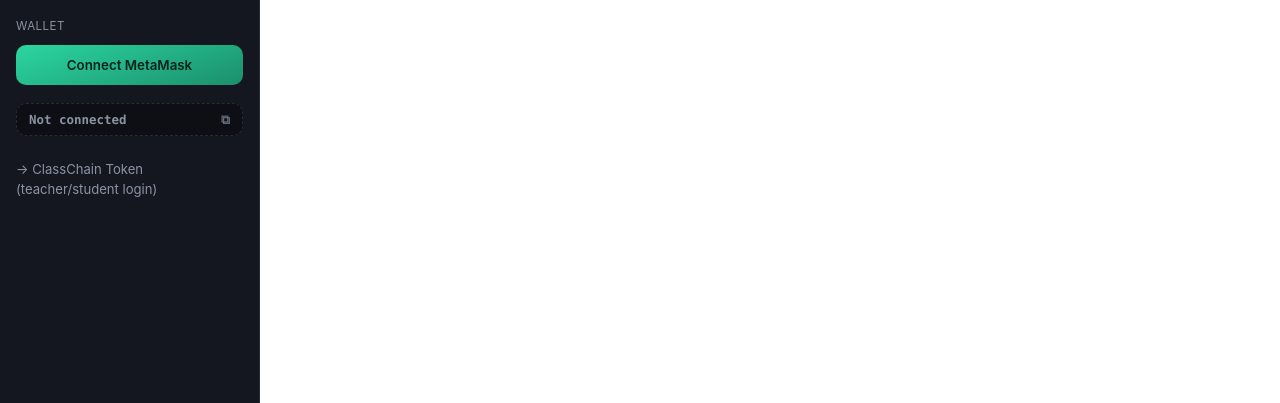
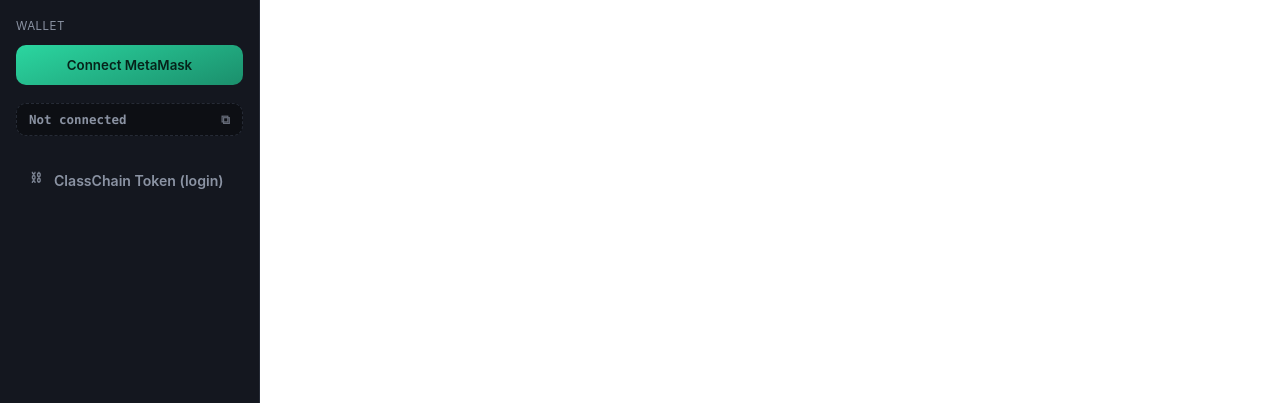
Before and after one commit to anjiri1684/Training-UI-for-the-Sepolia-Training-USDT-USDT-token, a website: page index.html in a window 1280 px wide. Shown: the part 397-800 px from the top of the page. Drawn offline with nearby package versions, Linux system fonts and the light colour scheme.

Commit message:
Fix styling of ClassChain Token sidebar link to match other nav items

```diff
--- a/index.html
+++ b/index.html
@@ -55,8 +55,8 @@
       </div>
 
       <div class="sidebar-section">
-        <a href="class/index.html" style="color:var(--muted); font-size:0.82rem; text-decoration:none;">
-          → ClassChain Token (teacher/student login)
+        <a href="class/index.html" class="side-link" style="text-decoration:none;">
+          <span class="side-ico">⛓</span> ClassChain Token (login)
         </a>
       </div>
 
```
